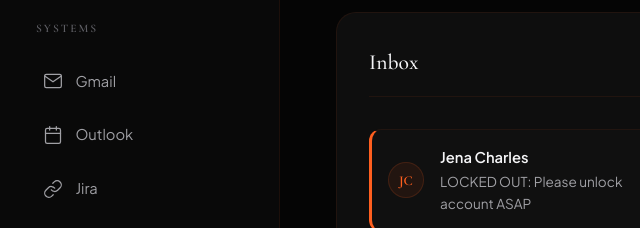
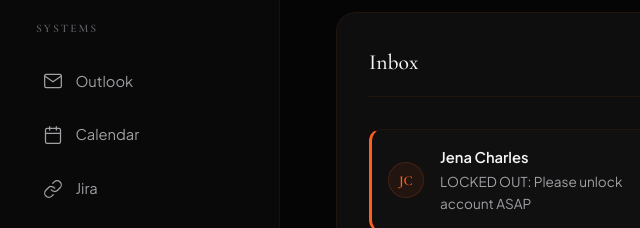
Before and after one commit to kreyolistai-prdktvt/kreyolist-recognition-platform, a website: page index.html in a window 1280 px wide. Shown: the part 141-369 px from the top of the page, 0-640 px from the left. Drawn offline with nearby package versions, Linux system fonts and the light colour scheme; no server answers.

Commit message:
feat(ui): streamline systems sidebar to standalone Outlook mail and Calendar links

```diff
--- a/index.html
+++ b/index.html
@@ -66,7 +66,7 @@
               <span class="sidebar-icon">
                 <svg class="sidebar-icon-svg" xmlns="http://www.w3.org/2000/svg" width="20" height="20" viewBox="0 0 24 24" fill="none" stroke="currentColor" stroke-width="1.5" stroke-linecap="round" stroke-linejoin="round"><path d="M4 4h16c1.1 0 2 .9 2 2v12c0 1.1-.9 2-2 2H4c-1.1 0-2-.9-2-2V6c0-1.1.9-2 2-2z"/><polyline points="22,6 12,13 2,6"/></svg>
               </span>
-              <span class="sidebar-text">Gmail</span>
+              <span class="sidebar-text">Outlook</span>
             </a>
           </li>
           <li class="sidebar-nav-item">
@@ -74,7 +74,7 @@
               <span class="sidebar-icon">
                 <svg class="sidebar-icon-svg" xmlns="http://www.w3.org/2000/svg" width="20" height="20" viewBox="0 0 24 24" fill="none" stroke="currentColor" stroke-width="1.5" stroke-linecap="round" stroke-linejoin="round"><rect x="3" y="4" width="18" height="18" rx="2" ry="2"/><line x1="16" y1="2" x2="16" y2="6"/><line x1="8" y1="2" x2="8" y2="6"/><line x1="3" y1="10" x2="21" y2="10"/></svg>
               </span>
-              <span class="sidebar-text">Outlook</span>
+              <span class="sidebar-text">Calendar</span>
             </a>
           </li>
           <li class="sidebar-nav-item">
```
